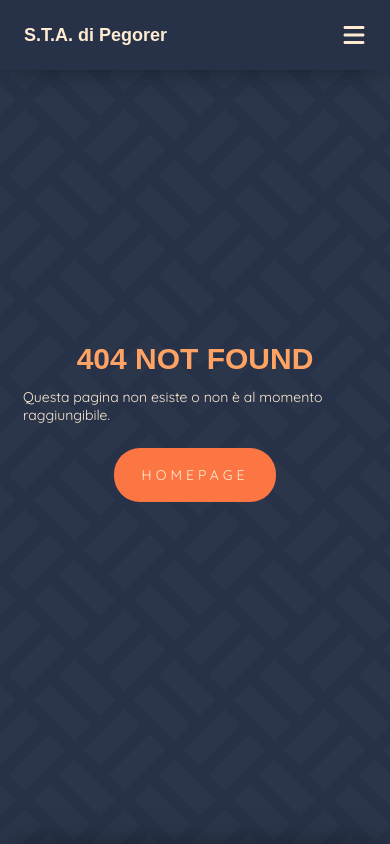
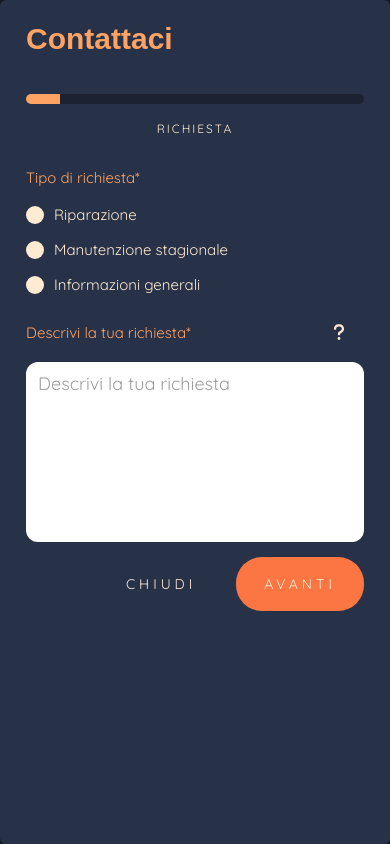
Before and after one commit to NicoloCavalli95horses/pego-website, a Vue app: page /contact in a window 390 px wide. Built offline with nearby package versions, Linux system fonts and the light colour scheme; a web font is replaced by a local one.

Commit message:
handled focus mode on mobile

```diff
--- a/src/components/ContactModal.vue
+++ b/src/components/ContactModal.vue
@@ -2,13 +2,13 @@
   <Modal
     title="Contattaci"
     :width="device != 'mobile' ? 80 : undefined"
-    :height="device != 'mobile' ? 60 : undefined"
+    :height="device != 'mobile' ? 65 : undefined"
     :click_out_close="true"
     :full_size="device == 'mobile'"
-    @closed="$emit('closed')"
+    @closed="$router.push('/')"
   >
     <template #default>
-      <LineProgression :steps="steps" :active="active" />
+      <LineProgression :steps="steps" :active="active" class="top-12" />
 
       <!-- User info -->
       <form
@@ -179,7 +179,7 @@
     <!-- Footer buttons -->
     <template #footer>
       <template v-if="active == 0">
-        <Btn :bg="false" text="chiudi" @click="$emit('closed')" />
+        <Btn :bg="false" text="chiudi" @click="$router.push('/')" />
         <Btn
           class="l-12"
           text="avanti"
@@ -241,8 +241,6 @@
 // ==============================
 // Props, emits
 // ==============================
-const emit = defineEmits(["closed"]);
-
 const OTHER = 'Altro (non incluso)';
 
 // ==============================
@@ -250,6 +248,7 @@
 // ==============================
 const device = getViewport();
 const active = ref(0);
+const input_is_focused = ref( false );
 const steps = [
   { label: "Richiesta" },
   { label: "Nominativo" },
--- a/src/components/InputText.vue
+++ b/src/components/InputText.vue
@@ -1,11 +1,13 @@
 <template>
   <!-- text input -->
   <template v-if="input_type == 'text'">
+    <div :class="{ focus: isFocusMode }">
+      <div class="wrapper">
         <div class="label-wrapper">
           <label>
-        {{ placeholder }}<template v-if="is_required">*</template>
-      </label>
-      <div v-if="tooltip">
+            {{ placeholder }}<template v-if="is_required">*</template></label
+          >
+          <div v-if="tooltip && !isFocusMode">
             <Tooltip :text="tooltip" />
           </div>
         </div>
@@ -18,8 +20,18 @@
             :value="display_uppercase ? modelValue.toUpperCase() : modelValue"
             :required="is_required"
             :placeholder="getPlaceholder"
-        @focus="$emit('focus')"
-        @blur="$emit('blur')"
+            @focus="
+              () => {
+                $emit('focus');
+                is_focused = true;
+              }
+            "
+            @blur="
+              () => {
+                $emit('blur');
+                is_focused = false;
+              }
+            "
             @input="$emit('update:modelValue', $event.target.value)"
           />
           <div
@@ -30,18 +42,30 @@
             <label>{{ error_message || "campo obbligatorio" }}</label>
           </div>
           <div v-if="show_tips" class="tips">
-      <div class="tip" v-for="t in tips" :key="t" @click="$emit('selectedtip', t)"> <p>{{ t }}</p> </div>
+            <div
+              class="tip"
+              v-for="t in tips"
+              :key="t"
+              @click="$emit('selectedtip', t)"
+            >
+              <p>{{ t }}</p>
+            </div>
+          </div>
+        </div>
+        <Btn v-if="isFocusMode" text="Conferma" />
       </div>
     </div>
   </template>
 
   <!-- tel input -->
   <template v-else-if="input_type == 'tel'">
+    <div :class="{ focus: isFocusMode }">
+      <div class="wrapper">
         <div class="label-wrapper">
-      <label>
-        {{ placeholder }}<template v-if="is_required">*</template>
-      </label>
-      <div v-if="tooltip">
+          <label
+            >{{ placeholder }}<template v-if="is_required">*</template></label
+          >
+          <div v-if="tooltip && !isFocusMode">
             <Tooltip :text="tooltip" />
           </div>
         </div>
@@ -57,8 +81,18 @@
             :value="modelValue"
             :required="is_required"
             :placeholder="getPlaceholder"
-        @focus="$emit('focus')"
-        @blur="$emit('blur')"
+            @focus="
+              () => {
+                $emit('focus');
+                is_focused = true;
+              }
+            "
+            @blur="
+              () => {
+                $emit('blur');
+                is_focused = false;
+              }
+            "
             @input="$emit('update:modelValue', $event.target.value)"
           />
           <div
@@ -69,15 +103,20 @@
             <label>{{ error_message || "campo obbligatorio" }}</label>
           </div>
         </div>
+        <Btn v-if="isFocusMode" text="Conferma" />
+      </div>
+    </div>
   </template>
 
   <!-- textarea -->
   <template v-else-if="input_type == 'textarea'">
+    <div :class="{ focus: isFocusMode }">
+      <div class="wrapper">
         <div class="label-wrapper">
-      <label>
-        {{ placeholder }}<template v-if="is_required">*</template>
-      </label>
-      <div v-if="tooltip">
+          <label
+            >{{ placeholder }}<template v-if="is_required">*</template></label
+          >
+          <div v-if="tooltip && !isFocusMode">
             <Tooltip :text="tooltip" />
           </div>
         </div>
@@ -88,8 +127,18 @@
             :value="modelValue"
             :required="is_required"
             :placeholder="getPlaceholder"
-        @focus="$emit('focus')"
-        @blur="$emit('blur')"
+            @focus="
+              () => {
+                $emit('focus');
+                is_focused = true;
+              }
+            "
+            @blur="
+              () => {
+                $emit('blur');
+                is_focused = false;
+              }
+            "
             @input="$emit('update:modelValue', $event.target.value)"
           >
           </textarea>
@@ -99,6 +148,9 @@
             :class="{ mobile: device == 'mobile' }"
           >
             <label>{{ error_message || "campo obbligatorio" }}</label>
+          </div>
+        </div>
+        <Btn v-if="isFocusMode" text="Conferma" />
       </div>
     </div>
   </template>
@@ -112,6 +164,7 @@
 import { getViewport } from "../utils/screen_size.js";
 import { computed, onMounted } from "@vue/runtime-core";
 import Tooltip from "./Tooltip.vue";
+import Btn from "./Btn.vue";
 
 // ==============================
 // Props
@@ -142,19 +195,20 @@
   display_uppercase: Boolean,
 });
 
-const emit = defineEmits([
-  "update:modelValue",
-  "selectedtip",
-  "focus",
-  "blur"
-]);
+const emit = defineEmits(["update:modelValue", "selectedtip", "focus", "blur"]);
 
 // ==============================
 // Variables
 // ==============================
 const device = getViewport();
-const input_ref = ref( undefined );
-const getPlaceholder = computed(() => device.value == "mobile" && props.error ? "" : props.placeholder );
+const input_ref = ref(undefined);
+const is_focused = ref(false);
+const getPlaceholder = computed(() =>
+  device.value == "mobile" && props.error ? "" : props.placeholder
+);
+const isFocusMode = computed(
+  () => is_focused.value && device.value == "mobile"
+);
 
 //==============================
 // Life cycle
@@ -167,6 +221,26 @@
 </script>
 
 <style lang="scss" scoped>
+.focus {
+  position: absolute;
+  top: 0;
+  left: 0;
+  width: 100%;
+  height: 100vh;
+  background-color: var(--background);
+  z-index: 10;
+  .wrapper {
+    position: fixed;
+    width: calc(100% - 4.4rem);
+    height: 100vh;
+    padding: 0 2.2rem;
+    &:deep(button) {
+      margin-top: 2rem;
+      width: 100%;
+      justify-content: flex-end;
+    }
+  }
+}
 .input-wrapper {
   position: relative;
   input,
--- a/src/components/LineProgression.vue
+++ b/src/components/LineProgression.vue
@@ -1,4 +1,5 @@
 <template>
+  <div class="main-wrapper">
     <div class="bar-wrapper">
       <div class="bar" :style="{ 'width' : active ? `${ 100 * active / steps.length }%` : '10%' }" />
     </div>
@@ -16,6 +17,7 @@
         <p v-if="!prev && steps.at(2).label"> {{ steps.at(2).label }}</p>
       </div>
     </template>
+  </div>
 </template>
 
 <script setup>
@@ -42,10 +44,13 @@
 </script>
 
 <style lang="scss" scoped>
+.main-wrapper {
+  height: 4rem;
+
   .bar-wrapper {
     width: 100%;
+    height: 1rem;
     background-color: var(--footer-bg);
-  height: 1rem;
     overflow: hidden;
     border-radius: var(--radius-xl);
     .bar {
@@ -71,4 +76,5 @@
       }
     }
 }
+}
 </style>
--- a/src/components/Modal.vue
+++ b/src/components/Modal.vue
@@ -5,7 +5,7 @@
         ref="modal_ref"
         class="modal"
         :class="{ 'full-size': full_size }"
-        :style="{ 'width': `${width}rem`, 'height': `${height}rem` }"
+        :style="{ width: `${width}rem`, height: `${height}rem` }"
         @click="(e) => e.stopPropagation()"
       >
         <div v-if="close_btn" class="top-right-corner" @click="emit('closed')">
@@ -22,14 +22,12 @@
         <!-- content -->
         <div class="content">
           <!-- body -->
-          <div class="body">
           <slot />
         </div>
         <!-- footer -->
         <footer>
           <slot name="footer" />
         </footer>
-        </div>
       </div>
     </div>
   </teleport>
@@ -61,7 +59,7 @@
 //==================================
 // Consts
 //==================================
-library.add( fas );
+library.add(fas);
 const screen = reactive({
   width: window.innerWidth,
   height: window.innerHeight,
@@ -95,7 +93,7 @@
 
 <style lang="scss" scoped>
 $header-h: 6rem;
-$footer-h: 6rem;
+$footer-h: 8rem;
 $gap: 2.2rem;
 .backdrop {
   .modal {
@@ -109,42 +107,40 @@
     left: 50%;
     transform: translate(-50%, -50%);
     box-shadow: var(--box-shadow);
+    flex-direction: column;
+    justify-content: center;
+    align-items: center;
     header {
       width: 100%;
+      min-height: $header-h;
       height: $header-h;
     }
     .content {
       width: 100%;
-      height: calc(100% - $header-h - $gap );
       display: flex;
       flex-direction: column;
-      justify-content: space-between;
+      flex-grow: 1;
+      max-height: calc(100% - $header-h - $footer-h);
+      height: calc(100% - $header-h - $footer-h);
+    }
 
-      .body {
-        width: 100%;
-        flex-grow: 1;
-        padding: $gap 0;
-      }
     footer {
       width: 100%;
+      min-height: $footer-h;
       height: $footer-h;
       display: flex;
       flex-direction: row;
       align-items: center;
       justify-content: flex-end;
     }
-    }
 
     &.full-size {
       width: 100%;
-      height: 100%;
+      min-height: 100%;
       top: 0;
       left: 0;
       transform: none;
       box-sizing: border-box;
-      footer {
-        margin: 2.2rem 0 3.2rem 0;
-      }
     }
   }
 }
--- a/src/components/NavBar.vue
+++ b/src/components/NavBar.vue
@@ -68,6 +68,7 @@
   width: 100%;
   display: flex;
   align-items: center;
+  z-index: 1;
   span {
     text-transform: uppercase;
     letter-spacing: 5px;
--- a/src/main.js
+++ b/src/main.js
@@ -1,9 +1,9 @@
+import "./assets/main.css";
 import { createApp } from "vue";
 import { createPinia } from "pinia";
+import { FontAwesomeIcon } from "@fortawesome/vue-fontawesome";
 import App from "./App.vue";
 import router from "./router";
-import "./assets/main.css";
-import { FontAwesomeIcon } from "@fortawesome/vue-fontawesome";
 import SvgIcons from "./components/SvgIcons.vue";
 
 const app = createApp(App);
--- a/src/router/index.js
+++ b/src/router/index.js
@@ -14,6 +14,11 @@
       component: () => import("../views/Thanks.vue"),
     },
     {
+      path: "/contact",
+      name: "contact",
+      component: () => import("../components/ContactModal.vue"),
+    },
+    {
       path: "/:pathMatch(.*)*",
       name: "404",
       component: () => import("../views/404.vue"),
--- a/src/views/Home.vue
+++ b/src/views/Home.vue
@@ -3,7 +3,7 @@
   <div class="w-100 h-100 flex-column">
     <h1 class="spacing">S.T.A. di Pegorer</h1>
     <h2 class="top-32 c-text" :class="{'spacing' : device != 'mobile' }">Manutenzione e assistenza tecnica autorizzata <br />per impianti a biomassa</h2>
-    <Btn class="top-32" text="contattaci" :def="true" @click="show.modal = true" />
+    <Btn class="top-32" text="contattaci" :def="true" @click="$router.push('/contact')" />
   </div>
 
   <!-- What we do -->
@@ -63,19 +63,6 @@
 
   <div class="separator" />
 
-  <!--
-  <h3 class="bottom-24">Possiamo aiutarti?</h3>
-  <h4>La manutenzione è obbligatoria per legge e aumenta l'efficienza dell'impianto, migliorandone la resa e riducendone i consumi.</h4>
-  <div class="w-100 flex-column top-24">
-    <Btn text="contattaci" :def="true" @click="show.modal = true" />
-  </div>
-  <div class="separator" />
-   -->
-
-
-  <!-- Contact modal -->
-  <ContactModal v-if="show.modal" @closed="show.modal = false" />
-
   <!-- Go back on top button -->
   <OnTopBtn />
 </template>
@@ -96,7 +83,6 @@
 import Btn from "../components/Btn.vue";
 import OnTopBtn from "../components/OnTopBtn.vue";
 import Counter from "../components/Counter.vue";
-import ContactModal from "../components/ContactModal.vue";
 
 //==============================
 // Consts
--- a/src/views/Partners.vue
+++ b/src/views/Partners.vue
@@ -1,5 +1,5 @@
 <template>
-  <div class="wrapper">
+  <div class="wrapper" :style="{ 'justify-content' : device == 'mobile' ? 'center' : 'flex-start' }">
     <template v-for="(b, i) in config.brand" :key="i">
       <a :href="b.url" class="brand">
         <img v-if="b.src" :src="b.src" :alt="b.name">
@@ -28,7 +28,6 @@
   display: flex;
   flex-wrap: wrap;
   align-items: center;
-  justify-content: center;
   .brand {
     display: grid;
     place-content: center;
```
Also changed, not shown: src/components/Footer.vue (+4 -11 lines). Lines whose indentation alone changed are shown as unchanged.
